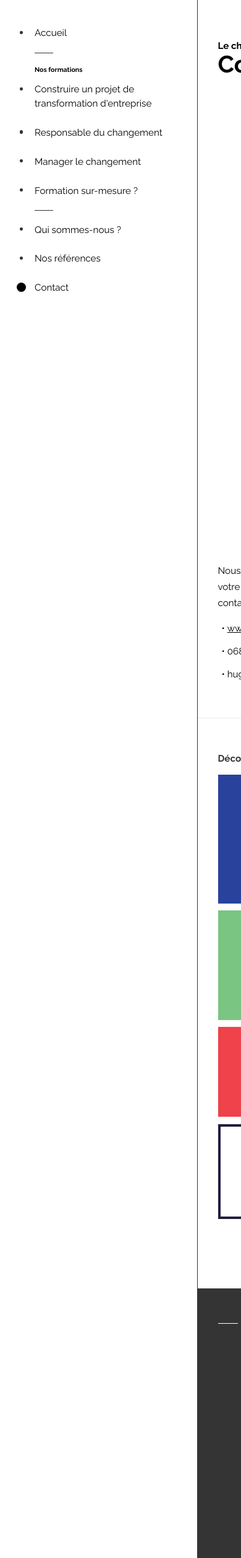
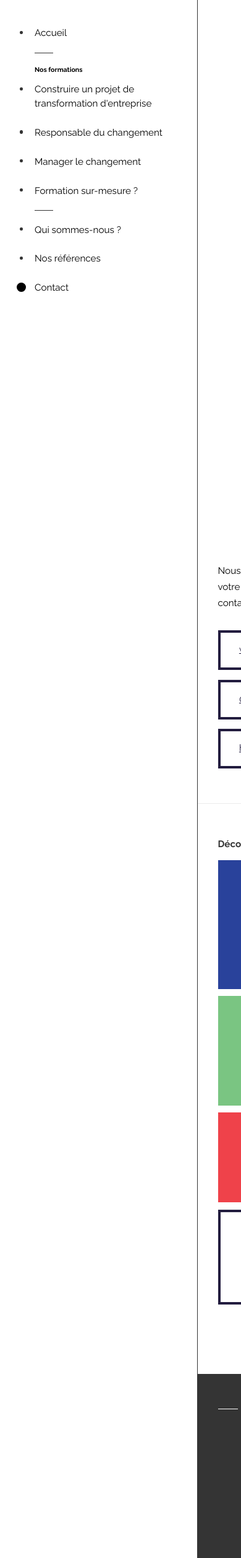
Before and after one commit to hugo-perier/www-lechoixdescouleurs, a Jekyll site: the page built from contact.md, in a window 390 px wide. Shown: the whole page at 62% size. Built offline with Jekyll 4.4.1, drawn with Linux system fonts in a browser that asks for light colours; nearby versions of some CDN libraries.

Commit message:
Style de la page Contact

```diff
--- a/_sass/_mixins.sass
+++ b/_sass/_mixins.sass
@@ -48,3 +48,31 @@ $parallax-ios : true !default
   background-color: map-get($random-colors, random($random-colors-nth))
   top: random(500) + 100px
   transform: translateZ($distance * $perspective * 1px) scale(abs($distance - 1))
+
+
+// Grid list
+@mixin grid-list($min)
+  display: grid
+  grid-gap: 1em
+  grid-template-columns: repeat(auto-fill, minmax($min, 1fr))
+  list-style-type: none
+  margin-top: 2em
+  padding-left: 0
+
+  li
+    margin: 0
+
+
+// Link list
+@mixin link-list
+  li
+    border: solid 4px currentColor
+    color: map-get($random-colors, 15)
+    transition: box-shadow 250ms ease
+
+    &:hover
+      box-shadow: 0 0 0 4px currentColor
+
+    a
+      display: block
+      padding: 1em 2em
--- /dev/null
+++ b/_sass/contact.sass
@@ -0,0 +1,21 @@
+#contact
+  header
+    @include color-trame(10, 5)
+    padding-bottom: 0
+
+    @media screen and (max-width: 1300px)
+      @include color-trame(9, 5)
+
+    @media screen and (max-width: 1050px)
+      @include color-trame(7, 6)
+
+    @media screen and (max-width: 800px)
+      @include color-trame(5, 5)
+
+  h1, h2
+    display: none
+
+  main
+    > ul
+      @include grid-list(14em)
+      @include link-list
--- a/_sass/references.sass
+++ b/_sass/references.sass
@@ -9,14 +9,8 @@
     padding-top: 0
 
     > ul
-      display: grid
-      grid-gap: 1em
-      list-style-type: none
-      padding-left: 0
-
       &:first-of-type
-        grid-template-columns: repeat(auto-fill, minmax(10em, 1fr))
-        margin-top: 2em
+        @include grid-list(10em)
 
         li
           align-items: center
@@ -26,16 +20,5 @@
             max-width: 100%
 
       &:last-of-type
-        grid-template-columns: repeat(auto-fill, minmax(14em, 1fr))
-
-        li
-          border: solid 4px currentColor
-          color: map-get($random-colors, 15)
-          transition: box-shadow 250ms ease
-
-          &:hover
-            box-shadow: 0 0 0 4px currentColor
-
-          a
-            display: block
-            padding: 1em 2em
+        @include grid-list(14em)
+        @include link-list
--- a/contact.md
+++ b/contact.md
@@ -8,5 +8,5 @@ title: Contact
 
 Nous vous accompagnerons dans votre nouvelle aventure, mais d'abord, contactez-nous :
 - [www.linkedin.com](http://lechoixdescouleurs.fr)
-- 0688651958
-- hugo.nathan.perier@gmail.com
+- [06 88 65 19 58](tel:0688651958)
+- [hugo.nathan.perier@gmail.com](mailto:hugo.nathan.perier@gmail.com)
--- a/css/main.sass
+++ b/css/main.sass
@@ -13,6 +13,7 @@
 @import index
 
 @import about
+@import contact
 @import formations
 @import home
 @import references
```
Also changed, not shown: images/contact/teamwork.jpg (added).
